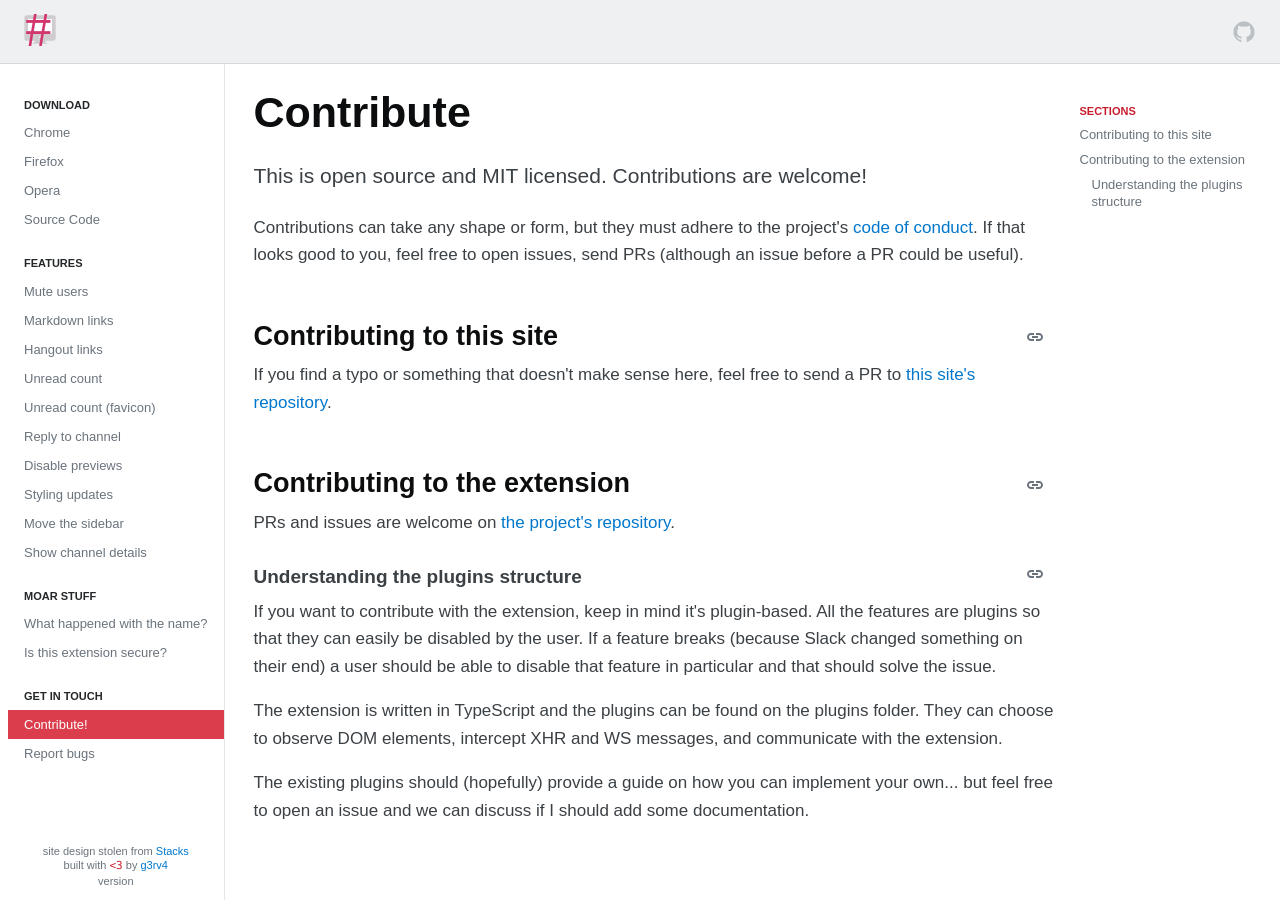
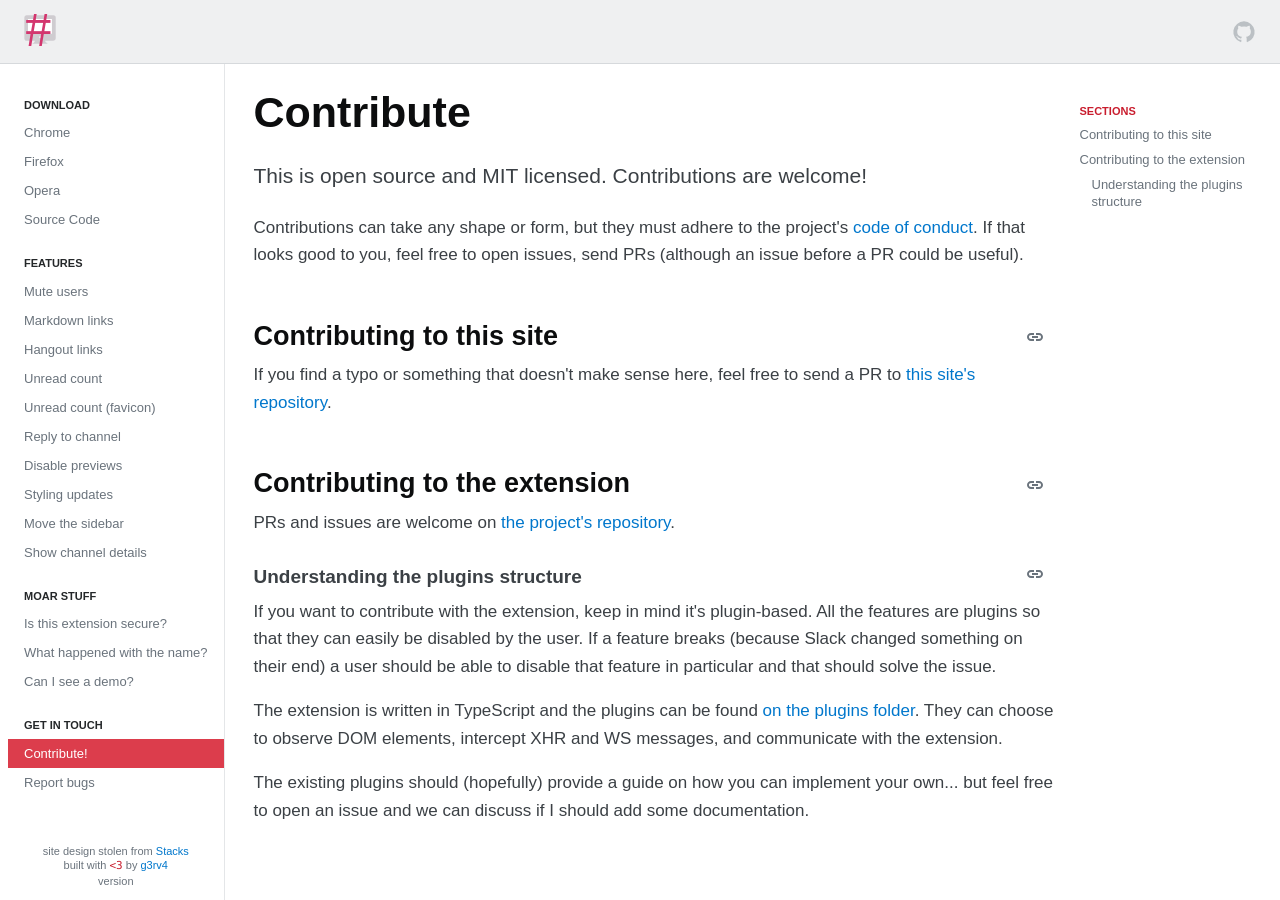
Before and after one commit to g3rv4/refined.chat, a Jekyll site: the page built from contribute.html, in a window 1280 px wide. Built offline with Jekyll 4.4.1, drawn with Linux system fonts in a browser that asks for light colours.

```diff
--- a/_data/nav.yml
+++ b/_data/nav.yml
@@ -40,10 +40,12 @@
           url: show-channel-details
     - title: Moar Stuff
       subsublinks:
+        - title: Is this extension secure?
+          url: security
         - title: What happened with the name?
           url: naming
-        - title: Is this extension secure?
-          url: security
+        - title: Can I see a demo?
+          url: demo
     - title: Get in touch
       subsublinks:
         - title: Contribute!
--- a/contribute.html
+++ b/contribute.html
@@ -17,6 +17,6 @@ description: This is open source and MIT licensed. Contributions are welcome!
 
     {% header h3 | Understanding the plugins structure %}
     <p class="stacks-copy">If you want to contribute with the extension, keep in mind it's plugin-based. All the features are plugins so that they can easily be disabled by the user. If a feature breaks (because Slack changed something on their end) a user should be able to disable that feature in particular and that should solve the issue.</p>
-    <p class="stacks-copy">The extension is written in TypeScript and the plugins can be found on the plugins folder. They can choose to observe DOM elements, intercept XHR and WS messages, and communicate with the extension.</p>
+    <p class="stacks-copy">The extension is written in TypeScript and the plugins can be found <a href="https://github.com/g3rv4/Refined/tree/master/src/plugins">on the plugins folder</a>. They can choose to observe DOM elements, intercept XHR and WS messages, and communicate with the extension.</p>
     <p class="stacks-copy">The existing plugins should (hopefully) provide a guide on how you can implement your own... but feel free to open an issue and we can discuss if I should add some documentation.</p>
 </section>
```
Also changed, not shown: demo.html (added, +11 -0 lines).
